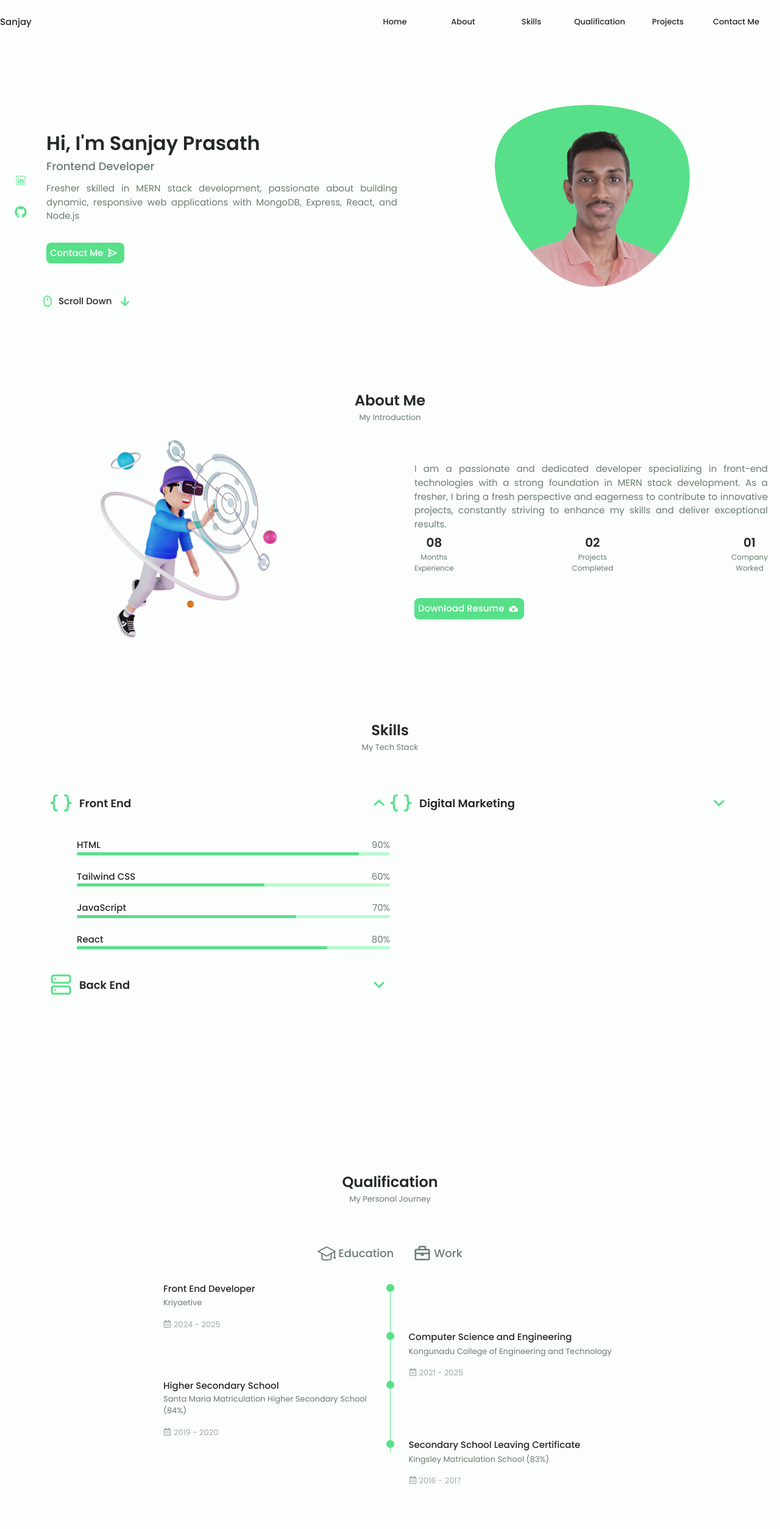
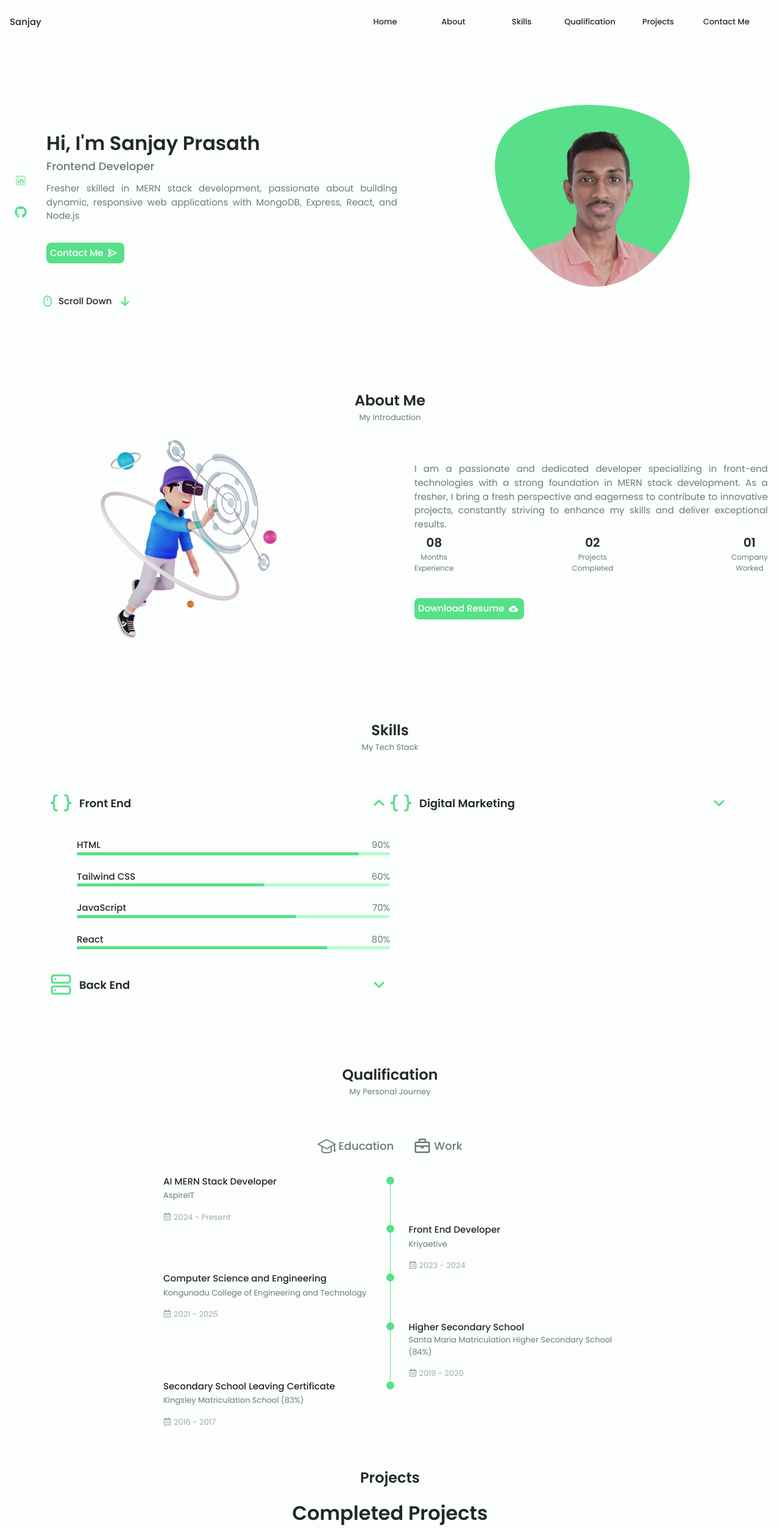
Before and after one commit to sanjay-prasath16/Portfolio, a React (Vite) app: page / in a window 1280 px wide. Shown: the top 2508 px of the page at 61% size. Built offline with nearby package versions, Linux system fonts and the light colour scheme.

Commit message:
added some animation and updated the experience section

```diff
--- a/package.json
+++ b/package.json
@@ -17,6 +17,7 @@
     "@fortawesome/free-solid-svg-icons": "^6.6.0",
     "@fortawesome/react-fontawesome": "^0.2.2",
     "emailjs-com": "^3.2.0",
+    "framer-motion": "^11.15.0",
     "prop-types": "^15.8.1",
     "react": "^18.3.1",
     "react-dom": "^18.3.1",
--- a/src/pages/Home.jsx
+++ b/src/pages/Home.jsx
@@ -1,44 +1,79 @@
 import { Link as ScrollLink } from 'react-scroll';
-import Navbar from '../components/Navbar'
+import { motion } from 'framer-motion';
+import Navbar from '../components/Navbar';
 import { CiLinkedin } from "react-icons/ci";
 import { FaGithub, FaArrowDown } from "react-icons/fa6";
 import { BiSend } from "react-icons/bi";
 import { LuMouse } from "react-icons/lu";
-import BlobSvg from '../svg/BlobSvg'
-import '../styles/App.css'
+import BlobSvg from '../svg/BlobSvg';
+import '../styles/App.css';
 
 const Home = () => {
+  const contentVariants = {
+    hidden: { x: '-10vw', opacity: 0 },
+    visible: {
+      x: 0,
+      opacity: 1,
+      transition: { type: 'spring', stiffness: 50, duration: 1 }
+    },
+  };
+
+  const imageVariants = {
+    hidden: { x: '10vw', opacity: 0 },
+    visible: {
+      x: 0,
+      opacity: 1,
+      transition: { type: 'spring', stiffness: 50, duration: 1 }
+    },
+  };
+
+  const scrollVariants = {
+    hidden: { x: '-10vw', opacity: 0 },
+    visible: {
+      x: 0,
+      opacity: 1,
+      transition: { type: 'spring', stiffness: 50, duration: 1 }
+    },
+  };
+
   return (
     <div>
       <Navbar />
       <section className='home section' id='home'>
         <div className='homeContainer container ulGrid'>
-            <div className='homeContent ulGrid'>
-              <div className='homeSocial'>
+          <motion.div
+            className='homeContent ulGrid'
+            initial="hidden"
+            animate="visible"
+          >
+            <motion.div className='homeSocial' variants={contentVariants}>
               <a href='https://www.linkedin.com/in/sanjay-prasath-s' target='_blank' className='homeSocialIcon'><CiLinkedin /></a>
               <a href='https://github.com/sanjay-prasath16' target='_blank' className='homeSocialIcon'><FaGithub /></a>
-              </div>
-              <div className='homeImg'>
+            </motion.div>
+
+            <motion.div className='homeImg' variants={imageVariants}>
               <BlobSvg className='homeBlob' />
-              </div>
-              <div className='homeData'>
+            </motion.div>
+
+            <motion.div className='homeData' variants={contentVariants}>
               <h1 className="homeTitle">{`Hi, I'm Sanjay Prasath`} </h1>
               <h3 className='homeSubtitle'>Frontend Developer</h3>
               <p className="homeDescription">Fresher skilled in MERN stack development, passionate about building dynamic, responsive web applications with MongoDB, Express, React, and Node.js</p>
-                <ScrollLink to='contactme' smooth={true} duration={100} className="button buttonFlex buttonIcon">Contact Me<BiSend style={{fontSize: '18px', marginLeft: '5px'}} /></ScrollLink>
-              </div>
-            </div>
-            <div className="homeScroll">
+              <ScrollLink to='contactme' smooth={true} duration={100} className="button buttonFlex buttonIcon">Contact Me<BiSend style={{ fontSize: '18px', marginLeft: '5px' }} /></ScrollLink>
+            </motion.div>
+          </motion.div>
+
+          <motion.div className="homeScroll" initial="hidden" animate="visible" variants={scrollVariants}>
             <ScrollLink to="about" smooth={true} duration={100} className="homeScrollButton buttonFlex">
               <LuMouse className='homeScrollMouse mt-1 mr-2' />
               <span className="homeScrollName">Scroll Down</span>
               <FaArrowDown className='homeScrollArrow mt-1 ml-2' />
             </ScrollLink>
-            </div>
+          </motion.div>
         </div>
       </section>
     </div>
-  )
+  );
 }
 
-export default Home
+export default Home;
--- a/src/pages/Qualification.jsx
+++ b/src/pages/Qualification.jsx
@@ -21,10 +21,10 @@ const Qualification = () => {
                 <div className="qualificationContent">
                     <div className="qualificationData">
                         <div>
-                            <h3 className="qualificationTitle">Front End Developer</h3>
-                            <span className="qualificationSubtitle">Kriyaetive</span>
+                            <h3 className="qualificationTitle">AI MERN Stack Developer</h3>
+                            <span className="qualificationSubtitle">AspireIT</span>
                             <div className="qualificationCalendar">
-                                <FaRegCalendarAlt className="calendar" />2024 - 2025
+                                <FaRegCalendarAlt className="calendar" />2024 - Present
                             </div>
                         </div>
                         <div>
@@ -39,19 +39,19 @@ const Qualification = () => {
                             <span className="qualificationLine"></span>
                         </div>
                         <div>
-                            <h3 className="qualificationTitle">Computer Science and Engineering</h3>
-                            <span className="qualificationSubtitle">Kongunadu College of Engineering and Technology</span>
+                            <h3 className="qualificationTitle">Front End Developer</h3>
+                            <span className="qualificationSubtitle">Kriyaetive</span>
                             <div className="qualificationCalendar">
-                                <FaRegCalendarAlt className="calendar" />2021 - 2025
+                                <FaRegCalendarAlt className="calendar" />2023 - 2024
                             </div>
                         </div>
                     </div>
                     <div className="qualificationData">
                         <div>
-                            <h3 className="qualificationTitle">Higher Secondary School</h3>
-                            <span className="qualificationSubtitle">{'Santa Maria Matriculation Higher Secondary School (84%)'}</span>
+                            <h3 className="qualificationTitle">Computer Science and Engineering</h3>
+                            <span className="qualificationSubtitle">Kongunadu College of Engineering and Technology</span>
                             <div className="qualificationCalendar">
-                                <FaRegCalendarAlt className="calendar" />2019 - 2020
+                                <FaRegCalendarAlt className="calendar" />2021 - 2025
                             </div>
                         </div>
                         <div>
@@ -62,15 +62,28 @@ const Qualification = () => {
                     <div className="qualificationData">
                         <div></div>
                         <div>
-                            {/* <span className="qualificationLine"></span> */}
+                            <span className="qualificationLine"></span>
                             <span className="qualificationRounder"></span>
                         </div>
+                        <div>
+                            <h3 className="qualificationTitle">Higher Secondary School</h3>
+                            <span className="qualificationSubtitle">{'Santa Maria Matriculation Higher Secondary School (84%)'}</span>
+                            <div className="qualificationCalendar">
+                                <FaRegCalendarAlt className="calendar" />2019 - 2020
+                            </div>
+                        </div>
+                    </div>
+                    <div className="qualificationData">
                         <div>
                             <h3 className="qualificationTitle">Secondary School Leaving Certificate</h3>
                             <span className="qualificationSubtitle">{'Kingsley Matriculation School (83%)'}</span>
                             <div className="qualificationCalendar">
                                 <FaRegCalendarAlt className="calendar" />2016 - 2017
                             </div>
+                        </div>
+                        <div>
+                            <span className="qualificationRounder"></span>
+                            {/* <span className="qualificationLine"></span> */}
                         </div>
                     </div>
                 </div>
--- a/src/styles/App.css
+++ b/src/styles/App.css
@@ -392,6 +392,10 @@
 /* Qualification */
 
 @layer base {
+  .qualification {
+    @apply -mt-44;
+  }
+
   .qualificationTabs {
     @apply flex justify-evenly mb-mb2;
   }
@@ -469,132 +473,6 @@
 /* Projects */
 
 @layer base {
-  /* .container {
-        border: none;
-    }
-
-    .section-heading {
-        @apply text-h1FontSize font-semibold mb-mb25 text-black text-center;
-    }
-
-    @media (max-width: 1440px) {
-        #tranding {
-            padding: 7rem 0;
-        }
-    }
-
-    #tranding .tranding-slider {
-        @apply relative;
-        height: 52rem;
-        padding: 2rem 0;
-    }
-
-    @media (max-width: 500px) {
-        #tranding .tranding-slider {
-            height: 45rem;
-        }
-    }
-
-    .tranding-slide {
-        @apply relative;
-        width: 37rem;
-        height: 30rem;
-    }
-
-    @media (max-width: 500px) {
-        .tranding-slide {
-            width: 28rem !important;
-            height: 36rem !important;
-        }
-
-        .tranding-slide .tranding-slide-img img {
-            width: 28rem !important;
-            height: 36rem !important;
-        }
-    }
-
-    .tranding-slide .tranding-slide-img img {
-        width: 37rem;
-        height: 30rem;
-        border-radius: 2rem;
-        object-fit: cover;
-    }
-
-    .tranding-slide .tranding-slide-content {
-        @apply absolute left-0 top-0 right-0 bottom-0;
-    }
-
-    #tranding .tranding-slide .swiper-slide-shadow-left,
-    #tranding .tranding-slide .swiper-slide-shadow-right {
-        display: none !important;
-    }
-
-    .tranding-slider-control {
-        @apply relative flex overflow-hidden;
-    }
-
-    .tranding-slider-control .swiper-button-next {
-        left: 58% !important;
-        transform: translateX(-58%) !important;
-    }
-
-    @media (max-width: 990px) {
-        .tranding-slider-control .swiper-button-next {
-            left: 70% !important;
-            transform: translateX(-70%) !important;
-        }
-    }
-
-    @media (max-width: 450px) {
-        .tranding-slider-control .swiper-button-next {
-            left: 80% !important;
-            transform: translateX(-80%) !important;
-        }
-    }
-
-    @media (max-width: 990px) {
-        .tranding-slider-control .swiper-button-prev {
-            left: 30% !important;
-            transform: translateX(-30%) !important;
-        }
-    }
-
-    @media (max-width: 450px) {
-        .tranding-slider-control .swiper-button-prev {
-            left: 20% !important;
-            transform: translateX(-20%) !important;
-        }
-    }
-
-    .tranding-slider-control .slider-arrow {
-        @apply w-14;
-        height: 3.5rem;
-        border-radius: 50%;
-        left: 42%;
-        transform: translateX(-42%);
-        filter: drop-shadow(0px 8px 24px rgba(18, 28, 53, 0.1));
-    }
-
-    .tranding-slider-control .slider-arrow ion-icon {
-        @apply text-bigFontSize;
-        color: #222224;
-    }
-
-    .tranding-slider-control .slider-arrow::after {
-        content: '';
-    }
-
-    .tranding-slider-control .swiper-pagination {
-        @apply relative w-60 mt-6;
-    }
-
-    .tranding-slider-control .swiper-pagination .swiper-pagination-bullet {
-        filter: drop-shadow(0px 8px 24px rgba(18, 28, 53, 0.1));
-    }
-
-    .tranding-slider-control .swiper-pagination .swiper-pagination-active {
-        background: #ec994b;
-    } */
     .projects-section {
         padding: 2rem;
       }
@@ -1054,12 +932,6 @@
 /* Larger Devices */
 
 @media screen and (min-width: 1024px) {
-  .header,
-  .main,
-  .footerContainer {
-    @apply p-0;
-  }
-
   .home {
     @apply pt-16;
   }
```
Also changed, not shown: 1 other file (tests, documents, lock files or other folders). Lines whose indentation alone changed are shown as unchanged.
